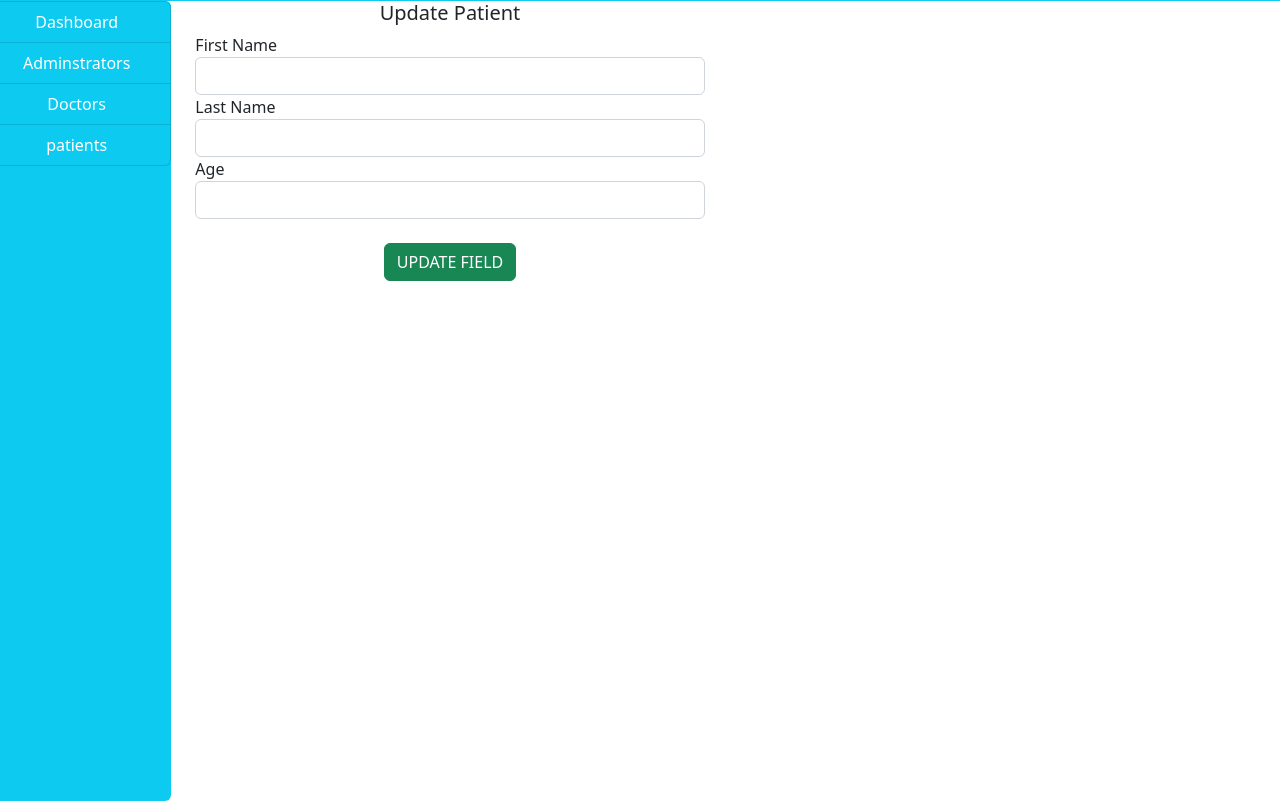
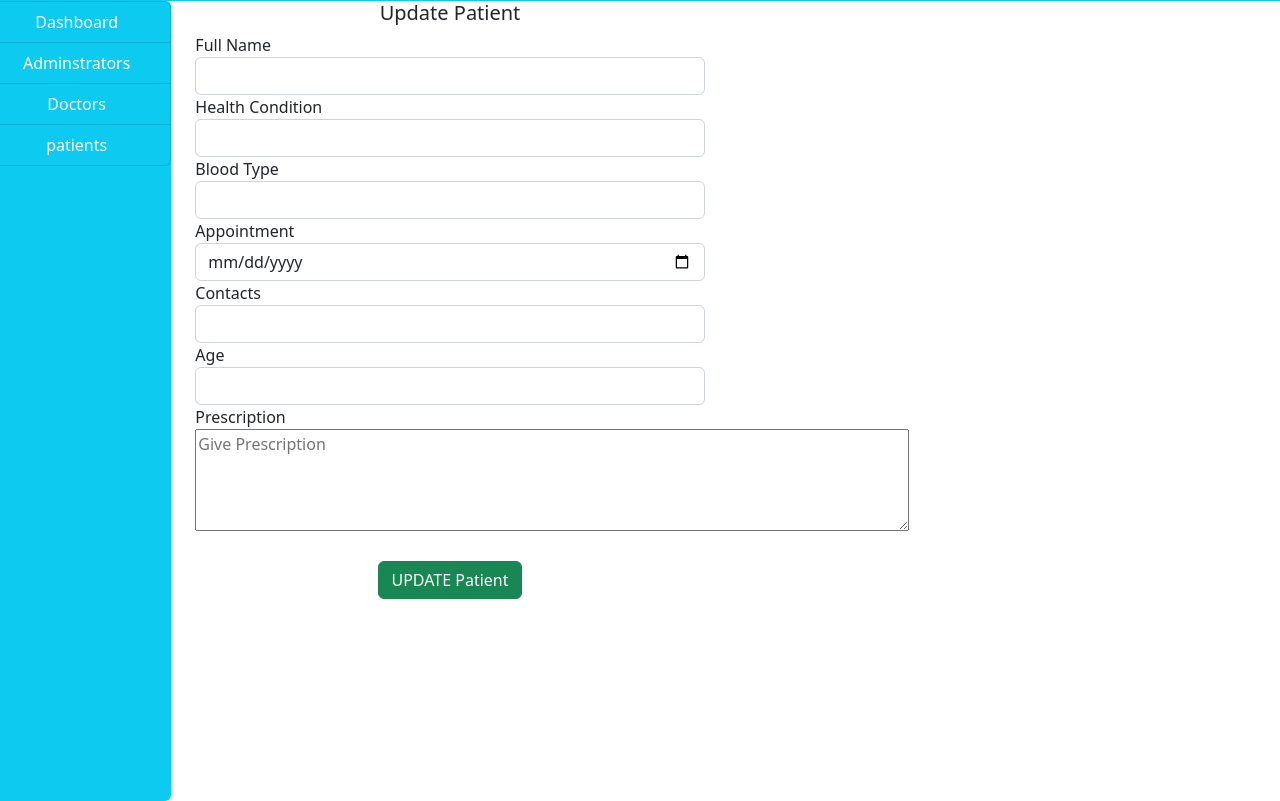
Before and after one commit to Kanyorok/hospital-management, a PHP site: page /admin/updatepatient.php in a window 1280 px wide. Shown: the part 55-856 px from the top of the page. Run offline with PHP 8.4, Linux system fonts and the light colour scheme; the visitor is signed in with stand-in values (Sample User, id 1); data that the repository does not hold is empty.

Commit message:
Add the update functionality to the application

```diff
--- a/actions/add_patient.php
+++ b/actions/add_patient.php
@@ -35,9 +35,10 @@ if(isset($_POST['add_patient'])){
         $bloodType = mysqli_real_escape_string($connect, $bloodType);
         $contact = mysqli_real_escape_string($connect, $contact);
         $prescription = mysqli_real_escape_string($connect, $prescription);
+        $condition = mysqli_real_escape_string($connect, $condition);
 
         // Insert the data into the database
-        $query = "INSERT INTO patients (Full_Name, Blood_type, Contact, Prescription, Age, Appointment) VALUES ('$fullName', '$bloodType', '$contact', '$prescription', '$age', '$appointment')";
+        $query = "INSERT INTO patients (Full_Name, Blood_type, Contact, Prescription, Age, Appointment, HCondition) VALUES ('$fullName', '$bloodType', '$contact', '$prescription', '$age', '$appointment', '$condition')";
         $result = mysqli_query($connect, $query);
 
         if($result) {
--- a/admin/updatepatient.php
+++ b/admin/updatepatient.php
@@ -6,7 +6,7 @@
 
         $query = "SELECT * FROM `patients` where `id`='$id'";
 
-        $result = mysqli_query($connection, $query);
+        $result = mysqli_query($connect, $query);
 
         if(!$result){
             die("Query Failed".mysqli_error());
@@ -20,24 +20,35 @@
 
 <?php
 
-    if(isset($_POST['update_developer'])) {
+    if(isset($_POST['update_patient'])) {
 
         if(isset($_GET['id_new'])){
             $id_new = $_GET['id_new'];
         }
 
-        $f_name =  $_POST['f_name'];
-        $l_name =  $_POST['l_name'];
-        $age =  $_POST['age'];
+        $fullName = $_POST['fname'];
+        $condition = $_POST['ill'];
+        $bloodType = $_POST['blood'];
+        $age = $_POST['age'];
+        $appointment = $_POST['appointment'];
+        $contact = $_POST['contact'];
+        $prescription = $_POST['prescribe'];
 
-        $query = "update `users` set `first_name` = '$f_name', `last_name` = '$l_name', `age` = '$age' where `id` = '$id_new'";
+        $query = "UPDATE `patients` set
+            `FULL_Name` = '$fullName',
+            `Blood_type` = '$bloodType',
+            `Age` = '$age',
+            `HCondition` = '$condition',
+            `Prescription` = '$prescription',
+            `Contact` ='$contact',
+            `Appointment` = '$appointment' where `id` = '$id_new'";
 
-        $result = mysqli_query($connection, $query);
+        $result = mysqli_query($connect, $query);
 
         if(!$result){
             die("Query Failed".mysqli_error());
         } else {
-            header('location:index.php?update_message=Updated Data Successfully!');
+            header('location:addpatient.php?update_message=Updated Patient Data Successfully!');
         }
 
     }
@@ -57,27 +68,51 @@
                         <div class="row">
                             <div class="col-md-6">
                                 <h5 class="text-center">Update Patient</h5>
-                                <form action="update_page.php?id_new=<?php echo $id; ?>" method="post">
+                                <form action="updatepatient.php?id_new=<?php echo $id; ?>" method="post">
                                 <div class="form-group">
-                                    <label for="f_name">
-                                        First Name
+                                    <label for="fname">
+                                        Full Name
                                     </label>
-                                    <Input type="text" name="f_name" class="form-control" value="<?php echo $row['first_name'] ?>"/>
+                                    <Input type="text" name="fname" class="form-control" autocomplete="off" value="<?php echo $row['Full_Name'] ?>"/>
                                 </div>
                                 <div class="form-group">
-                                    <label for="l_name">
-                                        Last Name
+                                    <label for="ill">
+                                        Health Condition
                                     </label>
-                                    <Input type="text" name="l_name" class="form-control" value="<?php echo $row['last_name'] ?>"/>
+                                    <Input type="text" name="ill" class="form-control" autocomplete="off" value="<?php echo $row['HCondition'] ?>"/>
+                                </div>
+                                <div class="form-group">
+                                    <label for="blood">
+                                        Blood Type
+                                    </label>
+                                    <Input type="text" name="blood" class="form-control" autocomplete="off" value="<?php echo $row['Blood_type'] ?>"/>
+                                </div>
+                                <div class="form-group">
+                                    <label for="appointment">
+                                        Appointment
+                                    </label>
+                                    <Input type="date" name="appointment" class="form-control" autocomplete="off" value="<?php echo $row['Appointment'] ?>"/>
+                                </div>
+                                <div class="form-group">
+                                    <label for="contact">
+                                        Contacts
+                                    </label>
+                                    <Input type="text" name="contact" class="form-control" autocomplete="off" value="<?php echo $row['Contact'] ?>"/>
                                 </div>
                                 <div class="form-group">
                                     <label for="age">
                                         Age
                                     </label>
-                                    <Input type="text" name="age" class="form-control" value="<?php echo $row['age'] ?>"/>
+                                    <Input type="text" name="age" class="form-control" autocomplete="off" value="<?php echo $row['age'] ?>"/>
+                                </div>
+                                <div class="form-group">
+                                    <label for="age">
+                                        Prescription
+                                    </label>
+                                    <textarea name="prescribe" cols="75" rows="4" placeholder="Give Prescription"><?php echo $row['Prescription'] ?></textarea>
                                 </div>
                                 <div class="text-center mt-4">
-                                    <input type="submit" class="btn btn-success" name="update_developer" value="UPDATE FIELD">
+                                    <input type="submit" class="btn btn-success" name="update_patient" value="UPDATE Patient">
                                 </div>
                             </form>
                             </div>
```
Also changed, not shown: admin/addpatient.php (+11 -0 lines), index.php (+3 -10 lines), README.md, 1 other file.
